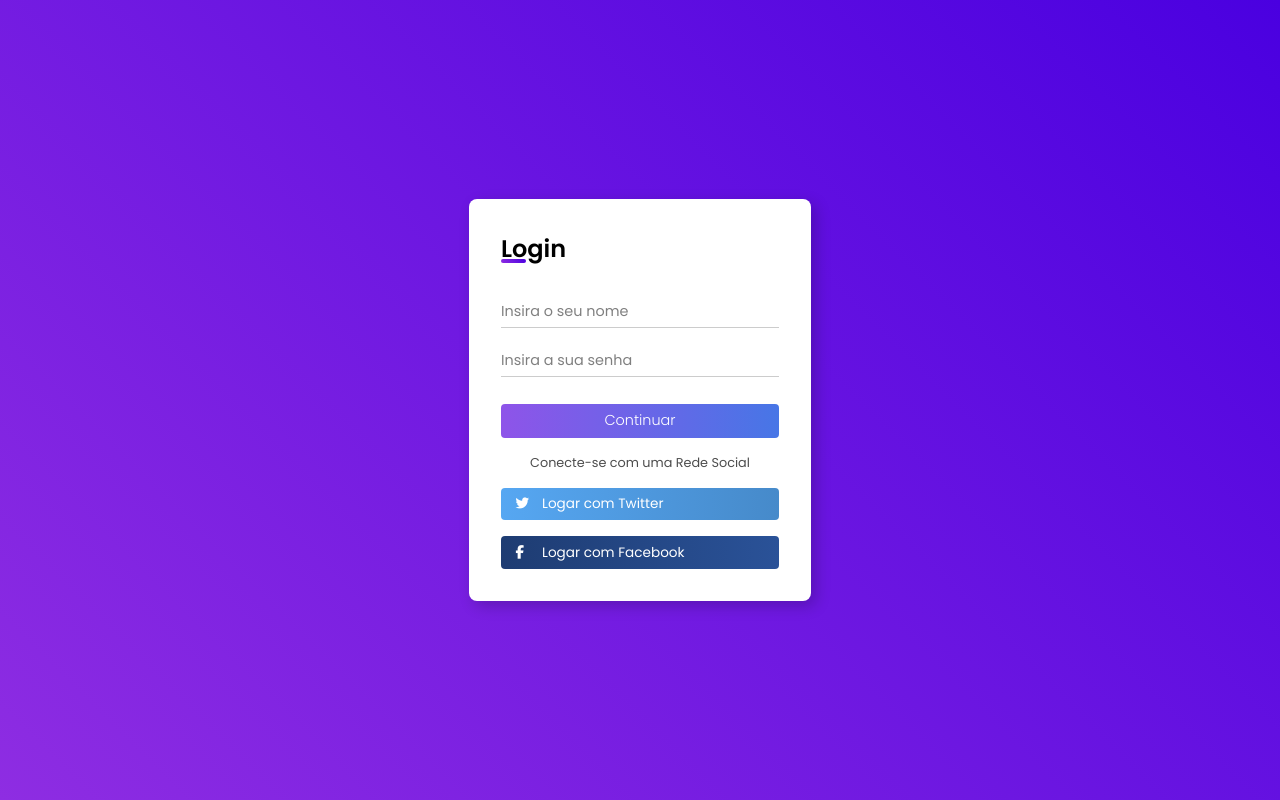
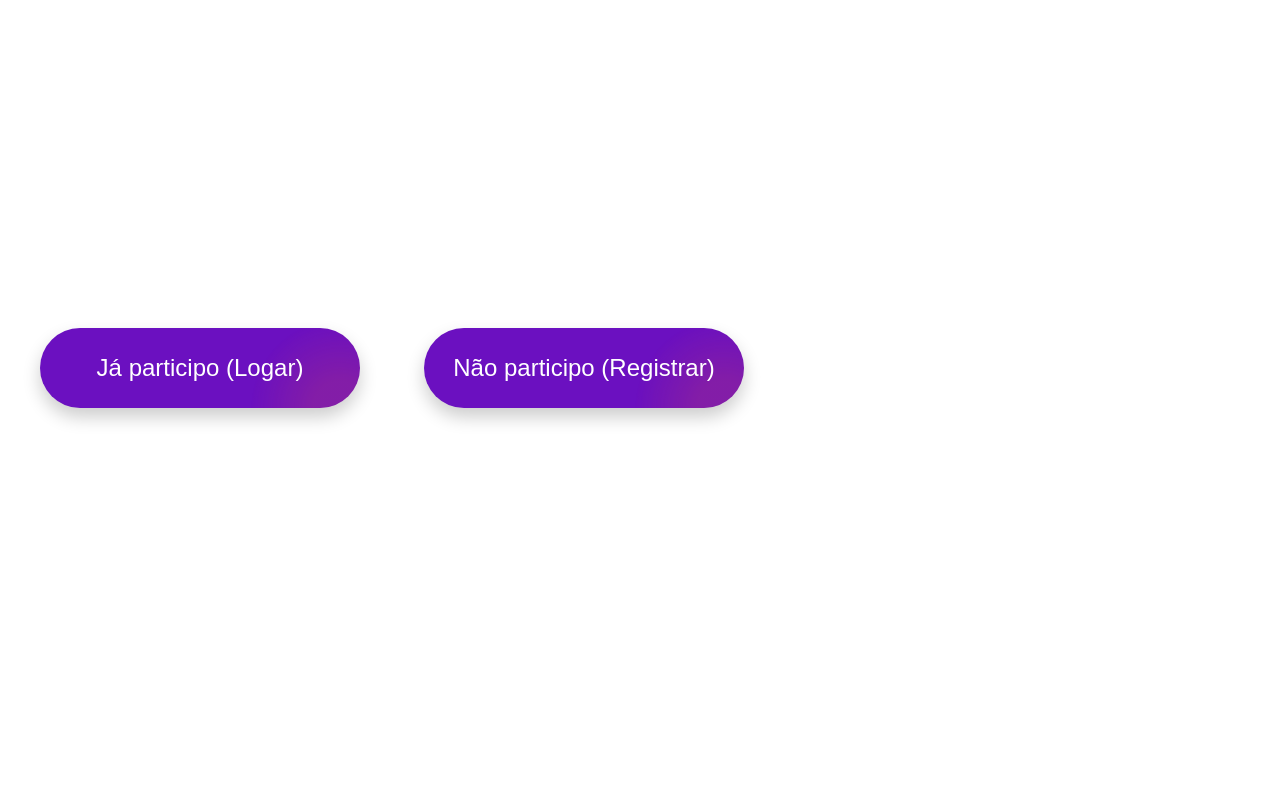
Before and after one commit to samuelmendoncaa/portifolio_samuelmendoncaa, a plain HTML site: page formulário/index.html in a window 1280 px wide. Drawn offline with Linux system fonts and the light colour scheme.

Commit message:
Atualizando Dormulário

```diff
--- a/formulário/index.html
+++ b/formulário/index.html
@@ -4,48 +4,11 @@
     <meta charset="UTF-8">
     <meta http-equiv="X-UA-Compatible" content="IE=edge">
     <meta name="viewport" content="width=device-width, initial-scale=1.0">
-    <script src="https://kit.fontawesome.com/1ab94d0eba.js" crossorigin="anonymous"></script>
-    <title>Login Form</title>
     <link rel="stylesheet" href="styles/style.css">
+    <title>Login</title>
 </head>
 <body>
-    <main class="container">
-        <h2>Login</h2>
-        <form action="">
-            <!--NOME-->
-            <div class="input-field">
-                <input type="text" name="username" id="username"
-                    placeholder="Insira o seu nome">
-                <div class="underline"></div>
-            </div>
-
-            <!--SENHA-->
-            <div class="input-field">
-                <input type="password" name="password" id="password"
-                    placeholder="Insira a sua senha">
-                <div class="underline"></div>
-            </div>
-
-            <input type="submit" value="Continuar">
-        </form>
-
-        <div class="footer">
-            <span>Conecte-se com uma Rede Social</span>
-            <div class="social-fields">
-                <div class="social-field twitter">
-                    <a href="#">
-                        <i class="fab fa-twitter"></i>
-                        Logar com Twitter
-                    </a>
-                </div>
-                <div class="social-field facebook">
-                    <a href="#">
-                        <i class="fab fa-facebook-f"></i>
-                        Logar com Facebook
-                    </a>
-                </div>
-            </div>
-        </div>
-    </main>
+    <a href="#" class="button instagram"><span class="gradient"></span>Já participo (Logar)</a>
+    <a href="#" class="button instagram"><span class="gradient"></span>Não participo (Registrar)</a>
 </body>
 </html>
--- /dev/null
+++ b/formulário/registro/styles/style.css
@@ -0,0 +1,101 @@
+* {
+    box-sizing: border-box;
+    margin: 0;
+    padding: 0;
+    font-family: "Poppins", sans-serif;
+  }
+
+  body {
+    width: 100%;
+    min-height: 100vh;
+    background: linear-gradient(90deg, #df9bff 0%, #8111b4 100%);
+    display: flex;
+    justify-content: center;
+    align-items: center;
+  }
+
+  .container {
+    background-color: #fafafa;
+    border-radius: 10px;
+    box-shadow: 0 2px 5px rgba(0, 0, 0, 0.3);
+    width: 400px;
+    max-width: 100%;
+    overflow: hidden;
+  }
+
+  .header {
+    background-color: #eee;
+    padding: 20px;
+  }
+
+  .form {
+    padding: 20px;
+  }
+
+  .form-control {
+    margin-bottom: 10px;
+    padding-bottom: 20px;
+    position: relative;
+  }
+
+  .form-control label {
+    display: inline-block;
+    margin-bottom: 5px;
+  }
+
+  .form-control input {
+    border: 2px solid #f0f0f0;
+    display: block;
+    border-radius: 10px;
+    font-size: 14px;
+    width: 100%;
+    padding: 10px;
+  }
+
+  .form-control i {
+    position: absolute;
+    top: 45px;
+    right: 10px;
+    visibility: hidden;
+  }
+
+  .form-control small {
+    position: absolute;
+    bottom: 0;
+    left: 0;
+    visibility: hidden;
+  }
+
+  .form button {
+    background-color: #7914b4;
+    border: 2px solid #7914b4;
+    color: #fff;
+    font-size: 14px;
+    width: 100%;
+    border-radius: 10px;
+    padding: 10px;
+  }
+
+  /* Error and Success */
+  .form-control.success input {
+    border-color: #2ecc71;
+  }
+
+  .form-control.error input {
+    border-color: #e74c3c;
+  }
+
+  .form-control.success i.fa-check-circle {
+    color: #2ecc71;
+    visibility: visible;
+  }
+
+  .form-control.error i.fa-exclamation-circle {
+    color: #e74c3c;
+    visibility: visible;
+  }
+
+  .form-control.error small {
+    visibility: visible;
+    color: #e74c3c;
+  }
--- a/formulário/styles/style.css
+++ b/formulário/styles/style.css
@@ -1,153 +1,76 @@
-@import url('https://fonts.googleapis.com/css2?family=Poppins:wght@100;200;300;400;500;600;700&display=swap');
-
-* {
-    margin: 0;
-    border: 0;
-    padding: 0;
-    box-sizing: border-box;
-    font-family: "Poppins", sans-serif;
+body {
+	display: flex;
+	justify-content: center;
+	align-items: center;
 }
 
 body {
-    background: linear-gradient(45deg, #8e2de2, #4a00e0);
-    background-repeat: no-repeat;
-    min-height: 100vh;
-    min-width: 100vw;
-    display: flex;
-    align-items: center;
-    justify-content: center;
+	width: 60%;
+	height: 90vh;
 }
 
-main.container {
-    background: white;
-    min-width: 320px;
-    min-height: 40vh;
-    padding: 2rem;
-    box-shadow: 5px 5px 15px rgba(0, 0, 0, 0.2);
-    border-radius: 8px;
+.button {
+  display: block;
+  width: 320px;
+  max-width: 100%;
+  margin: 0 auto;
+  margin-bottom: 0;
+  overflow: hidden;
+  position: relative;
+  transform: translatez(0);
+  text-decoration: none;
+  box-sizing: border-box;
+  font-size: 24px;
+  font-weight: normal;
+  font-family: Arial, Helvetica;
+  box-shadow: 0 9px 18px rgba(0,0,0,0.2);
 }
 
-main h2 {
-    font-weight: 600;
-    margin-bottom: 2rem;
-    position: relative;
+.instagram {
+	text-align: center;
+	border-radius: 50px;
+  padding: 26px;
+  color: white;
+  background: #6b10c0;
+  transition: all 0.2s ease-out 0s;
 }
 
-main h2::before {
-    content: '';
+.gradient {
+	display: block;
   position: absolute;
-    height: 4px;
-    width: 25px;
-    bottom: 3px;
-    left: 0;
-    border-radius: 8px;
-    background: linear-gradient(45deg, #8e2de2, #4a00e0);
+  top: 0;
+  right: 0;
+  width: 100%;
+  height: 100%;
+  bottom: auto;
+  margin: auto;
+  z-index: -1;
+  background: radial-gradient(90px circle at top center, rgba(238,88,63,.8) 30%, rgba(255,255,255,0));
+  transition: all 0s ease-out 0s;
+	transform: translatex(-140px);
+	animation: 18s linear 0s infinite move;
 }
 
-form {
-    display: flex;
-    flex-direction: column;
+@keyframes move {
+	0% {
+		transform: translatex(-140px);
 	}
-
-.input-field {
-    position: relative;
+	25% {
+		transform: translatex(140px);
+		opacity: 0.3;
 	}
-
-form .input-field:first-child {
-    margin-bottom: 1.5rem;
+	50% {
+		transform: translatex(140px);
+		opacity: 1;
+		background: radial-gradient(90px circle at bottom center, rgba(238,88,63,.5) 30%, rgba(255,255,255,0));
 	}
-
-.input-field .underline::before {
-    content: '';
-    position: absolute;
-    height: 1px;
-    width: 100%;
-    bottom: -5px;
-    left: 0;
-    background: rgba(0, 0, 0, 0.2);
+	75% {
+		transform: translatex(-140px);
+		opacity: 0.3;
 	}
-
-.input-field .underline::after {
-    content: '';
-    position: absolute;
-    height: 1px;
-    width: 100%;
-    bottom: -5px;
-    left: 0;
-    background: linear-gradient(45deg, #8e2de2, #4a00e0);
-    transform: scaleX(0);
-    transition: all .3s ease-in-out;
-    transform-origin: left;
+	100% {
+		opacity: 1;
+		transform: translatex(-140px);
+		background: radial-gradient(90px circle at top center, rgba(238,88,63,.5) 30%, rgba(255,255,255,0));
 	}
-
-.input-field input:focus ~ .underline::after {
-    transform: scaleX(1);
 }
-
-.input-field input {
-    outline: none;
-    font-size: 0.9rem;
-    color: rgba(0, 0, 0, 0.7);
-    width: 100%;
-}
-
-.input-field input::placeholder {
-    color: rgba(0, 0, 0, 0.5);
-}
-
-form input[type="submit"] {
-    margin-top: 2rem;
-    padding: 0.4rem;
-    width: 100%;
-    background: linear-gradient(to left, #4776E6, #8e54e9);
-    cursor: pointer;
-    color: white;
-    font-size: 0.9rem;
-    font-weight: 300;
-    border-radius: 4px;
-    transition: all 0.3s ease;
-}
-
-form input[type="submit"]:hover {
-    letter-spacing: 0.5px;
-    background: linear-gradient(to right, #4776E6, #8e54e9);
-}
-
-.footer {
-    display: flex;
-    flex-direction: column;
-    margin-top: 1rem;
-}
-
-.footer span {
-    color: rgba(0, 0, 0, 0.7);
-    font-size: 0.8rem;
-    text-align: center;
-}
-
-.footer .social-field {
-    padding: 0.4rem;
-    border-radius: 4px;
-    font-size: 0.85rem;
-    width: 100%;
-    cursor: pointer;
-    margin-top: 1rem;
-}
-
-.footer .social-field a i {
-    margin: 0 0.5rem;
-    width: 15px;
-}
-
-.footer .social-field a {
-    text-decoration: none;
-    color: white;
-}
-
-.footer .social-field.twitter {
-    background: linear-gradient(to right, #56a7f2, #468aca);
-}
-
-.footer .social-field.facebook {
-    background: linear-gradient(to right, #1e3c72, #2a5298);
-}
```
Also changed, not shown: formulário/registro/index.html (added, +90 -0 lines), formulário/registro/js/main.js (added, +82 -0 lines). Lines whose indentation alone changed are shown as unchanged.
